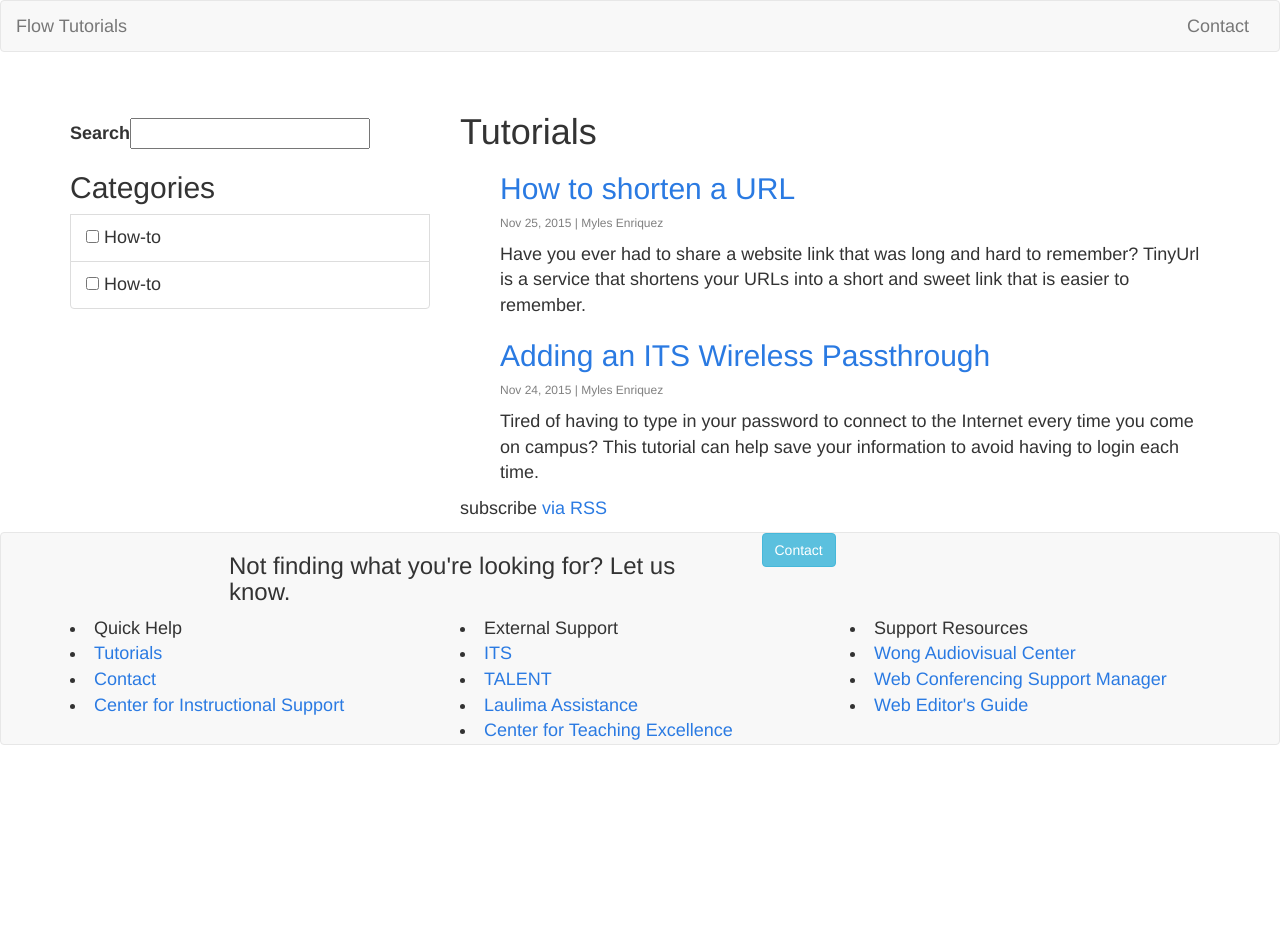
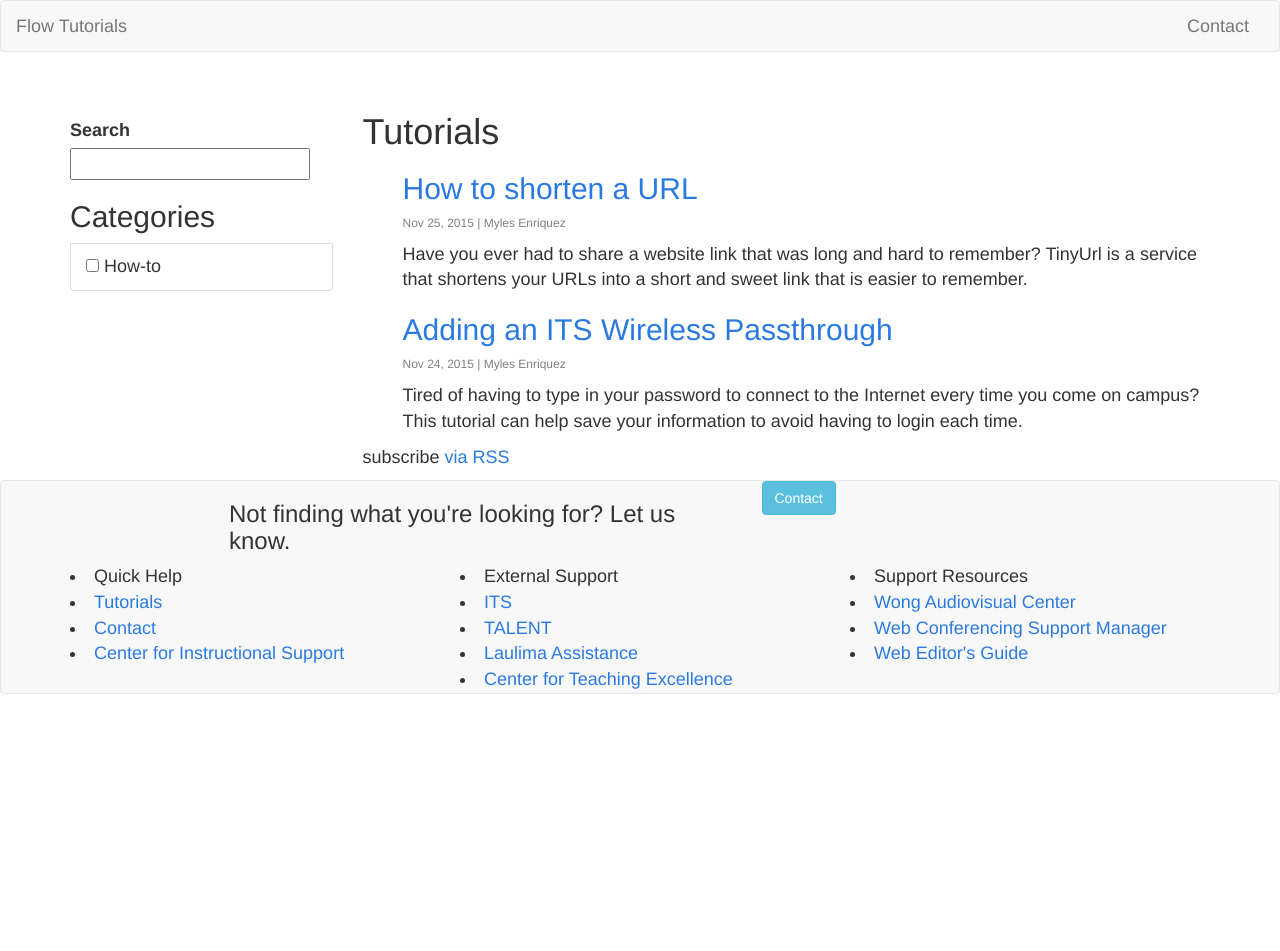
Before and after one commit to uhm-coe/assist, a Jekyll site: the page built from index.html, in a window 1280 px wide. Built offline with Jekyll 4.4.1, drawn with Linux system fonts in a browser that asks for light colours; the list of posts is cut into pages by our own code; after the commit the page ends 900 px from its top, so only the background shows below that.

Commit message:
List categories within all of site.

```diff
--- a/_layouts/page.html
+++ b/_layouts/page.html
@@ -13,7 +13,7 @@ layout: default
 
   <div class="container">
     <div class="row">
-      <div class="sidebar col-md-4">
+      <div class="sidebar col-md-3">
         <br />
         <!-- <form action="get" id="site_search"> -->
           <label for="search_box">Search</label><input type="text" id="search_box" autocomplete="off" />
@@ -29,14 +29,14 @@ layout: default
         <ul id="search_results"></ul>
         <ul class="list-group">
           <h2>Categories</h2>
-          {% for post in site.posts %}
+          {% for category in site.categories %}
             <li class="list-group-item">
-              <input type="checkbox"> {{ post.category }} <br />
+              <input type="checkbox"> {{ category | first }} <br />
             </li>
           {% endfor %}
         </ul>
       </div>
-      <div class="content col-md-8">
+      <div class="content col-md-9">
         {{ content }}
       </div>
     </div><!-- .row -->
```
